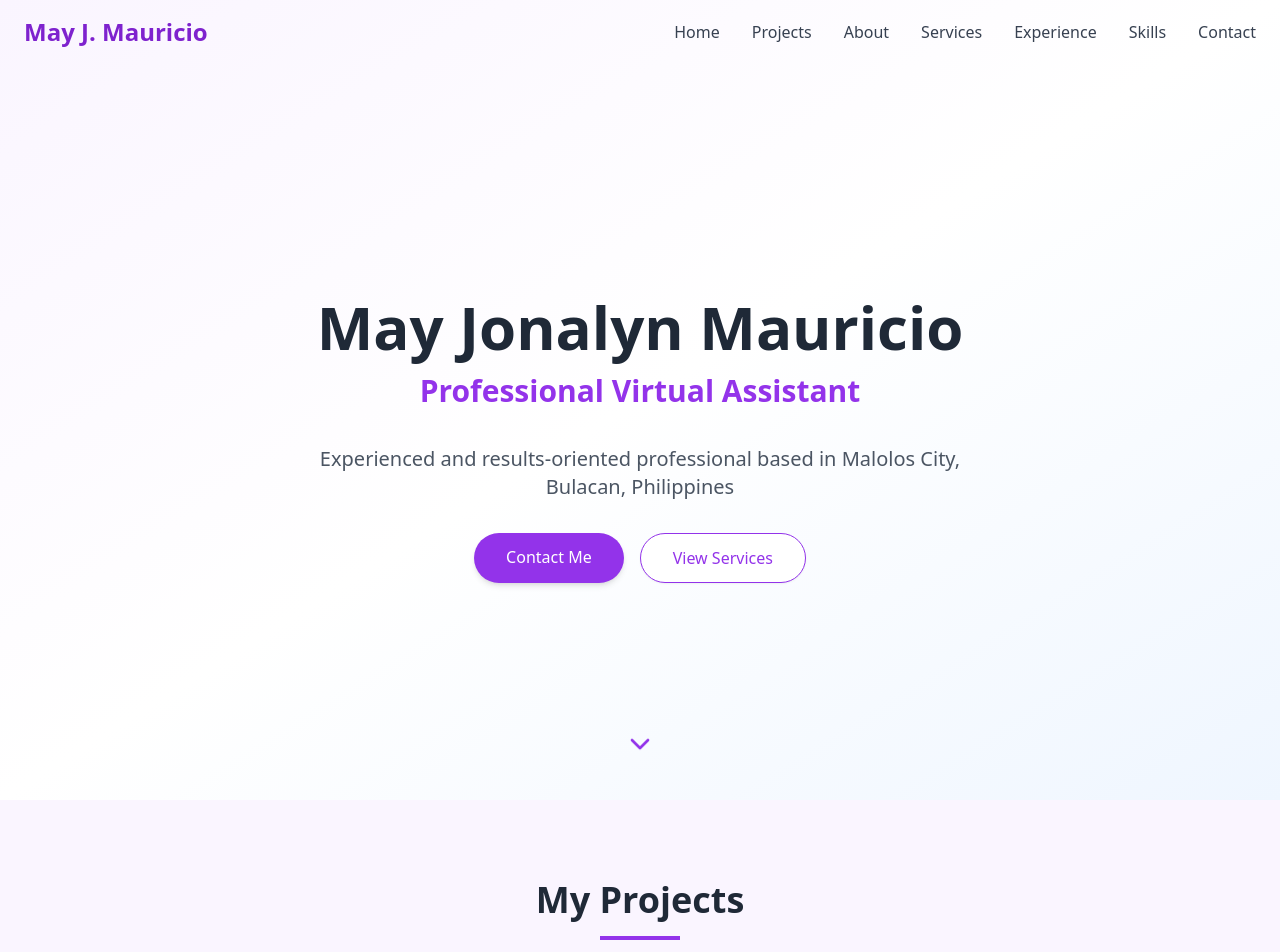
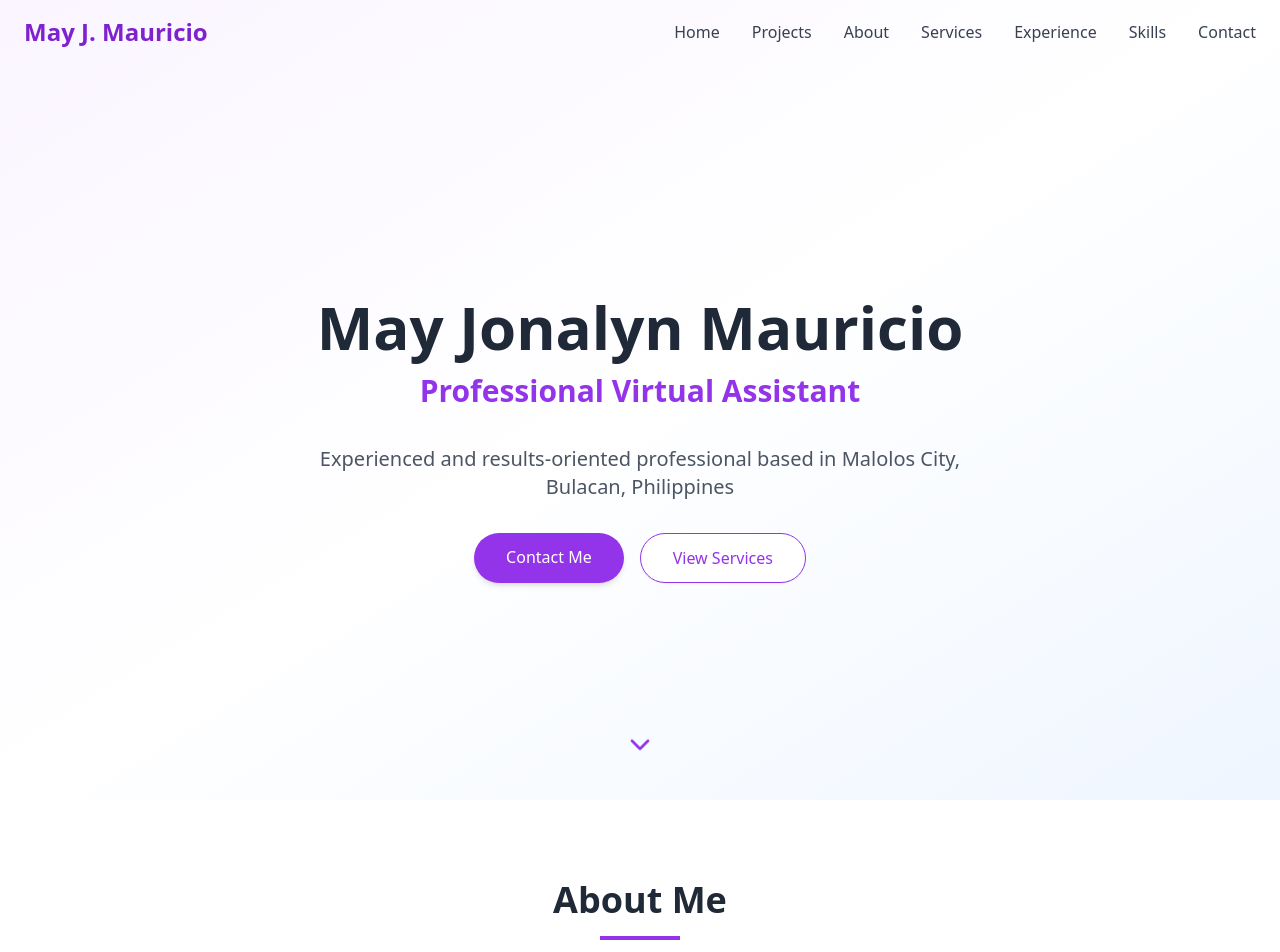
Before and after one commit to notcaramelz/maymauricio, a React (Vite) app: page / in a window 1280 px wide. Shown: the top 952 px of the page. Built offline with nearby package versions, Linux system fonts and the light colour scheme.

Commit message:
omit project section for fixing

```diff
--- a/src/App.tsx
+++ b/src/App.tsx
@@ -3,7 +3,7 @@ import { Header } from './components/Header';
 import { HeroSection } from './components/HeroSection';
 import { AboutSection } from './components/AboutSection';
 import { ServicesSection } from './components/ServicesSection';
-import  ProjectsSection  from './components/ProjectsSection'; // ✅ added
+// import  ProjectsSection  from './components/ProjectsSection'; // ✅ added
 import { ExperienceSection } from './components/ExperienceSection';
 import { SkillsSection } from './components/SkillsSection';
 import { ContactSection } from './components/ContactSection';
@@ -15,7 +15,7 @@ export function App() {
       <Header />
       <main className="w-full">
         <HeroSection />
-        <ProjectsSection /> {/* ✅ new section */}
+        {/* <ProjectsSection /> ✅ new section */}
         <AboutSection />
         <ServicesSection />
 
```
